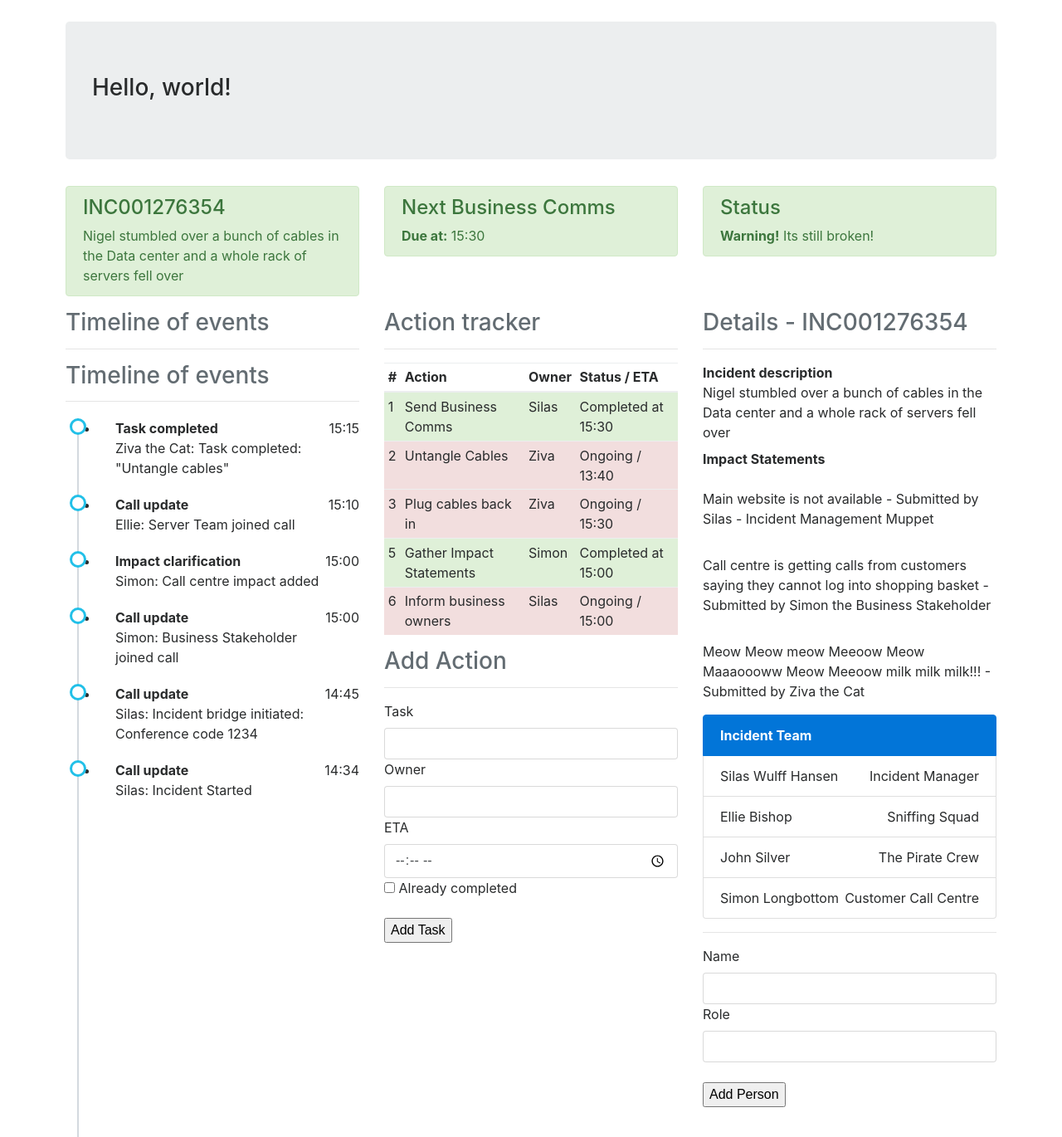
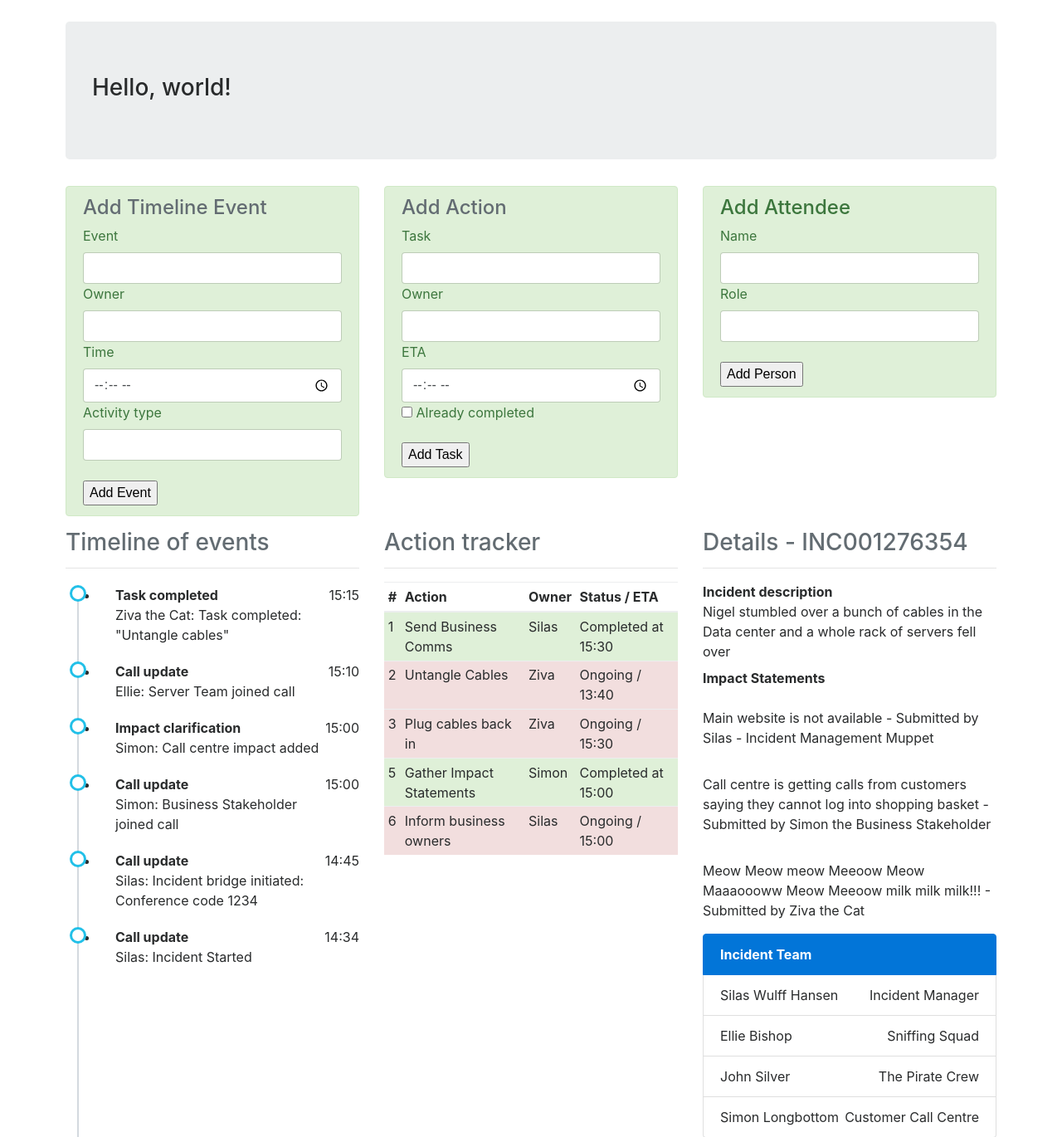
Before and after one commit to silah/simaritan, a Flask app: page /admin in a window 1280 px wide. Shown: the top 1370 px of the page at 83% size. Run offline with Flask 2, Linux system fonts and the light colour scheme; some libraries are stand-ins or nearby versions.

Commit message:
Completed the task model and populated

```diff
--- a/models.py
+++ b/models.py
@@ -23,6 +23,7 @@ class User(UserMixin, db.Model):
     def check_password(self, password):
         return check_password_hash(self.password_hash, password)
 
+
 @login.user_loader
 def load_user(id):
     return User.query.get(int(id))
@@ -32,6 +33,7 @@ class Incident(db.Model):
     id = db.Column(db.Integer)
     incident_no = db.Column(db.String(32), primary_key=True, index=True, unique=True)
     description = db.Column(db.String(512))
+    status = db.Column(db.String(32))
     # DB relationship with tasks and events, backreference to incident number
     tasks = db.relationship('Task', backref='incidentno', lazy='dynamic')
     events = db.relationship('Event', backref='incidentno', lazy='dynamic')
--- a/simaritan/forms.py
+++ b/simaritan/forms.py
@@ -21,6 +21,7 @@ class TaskAdditionForm(FlaskForm):
 class EventAdditionForm(FlaskForm):
     event = StringField('Event', validators=[DataRequired()])
     owner = StringField('Owner', validators=[DataRequired()])
+    activity_type = StringField('Activity type', validators=[DataRequired()])
     eta = TimeField('Time', validators=[DataRequired()])
     submit = SubmitField('Add Event')
 
--- /dev/null
+++ b/simaritan/requirements.txt
@@ -0,0 +1,5 @@
+flask
+flask-sqlalchemy
+flask-migrate
+flask-login
+flask-wtf
--- a/simaritan/templates/admin.html
+++ b/simaritan/templates/admin.html
@@ -3,29 +3,22 @@
 		<div class="row">
 			<div class="col-md-12">
 				<div class="row">
-					{% include "components/header-row.html" %}
+					{% include "components/admin-header-row.html" %}
 				</div>
 				<div class="row">
 					<div class="col-md-4">
-						<h3 class="text-left text-muted">
-							Timeline of events
-						</h3>
-						<hr />
 						{% include "components/timeline.html" %}
 					</div>
 					<div class="col-md-4">
 
 						{% include "components/actions.html" %}<!-- can use 'ignore missing with/without context -->
 
-						{% include "forms/addTask.html" %}<!-- can use 'ignore missing with/without context -->
-
 					</div>
 					<div class="col-md-4">
 						{% include "components/incdetails.html" %}
 
 						{% include "components/team.html" %}
-						<hr />
-						{% include "forms/addMember.html" %}
+
 					</div>
 				</div>
 			</div>
--- /dev/null
+++ b/simaritan/templates/components/admin-header-row.html
@@ -0,0 +1,15 @@
+<div class="col-md-4">
+	<div class="alert alert-success alert-dismissable">
+		{% include "forms/addEvent.html" %}
+	</div>
+</div>
+<div class="col-md-4">
+	<div class="alert alert-success alert-dismissable">
+		{% include "forms/addTask.html" %}<!-- can use 'ignore missing with/without context -->
+	</div>
+</div>
+<div class="col-md-4">
+	<div class="alert alert-success alert-dismissable">
+			{% include "forms/addMember.html" %}
+	</div>
+</div>
--- a/simaritan/templates/forms/addEvent.html
+++ b/simaritan/templates/forms/addEvent.html
@@ -1,3 +1,6 @@
+<h4 class="text-left text-muted">
+Add Timeline Event
+</h4>
 <form class="form-signin" action="" method="post">
 	    {{ eventf.hidden_tag() }}
 		{{ eventf.event.label() }}
@@ -6,6 +9,8 @@
 		{{ eventf.owner(class="form-control") }}
 		{{ eventf.eta.label() }}
 		{{ eventf.eta(class="form-control") }}
+		{{ eventf.activity_type.label() }}
+		{{ eventf.activity_type(class="form-control") }}
         <br />
 		{{ eventf.submit }}
 </form>
--- a/simaritan/templates/forms/addMember.html
+++ b/simaritan/templates/forms/addMember.html
@@ -1,3 +1,7 @@
+<h4>
+	Add Attendee
+</h4>
+
 <form class="form-signin" action="" method="post">
 	    {{ teamf.hidden_tag() }}
 		{{ teamf.person.label() }}
--- a/simaritan/templates/forms/addTask.html
+++ b/simaritan/templates/forms/addTask.html
@@ -1,7 +1,6 @@
-<h3 class="text-left text-muted">
+<h4 class="text-left text-muted">
 Add Action
-</h3>
-<hr />
+</h4>
 <form class="form-signin" action="" method="post">
 	    {{ taskf.hidden_tag() }}
 		{{ taskf.task.label() }}
```
